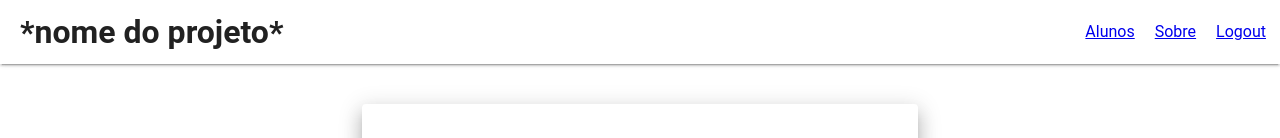
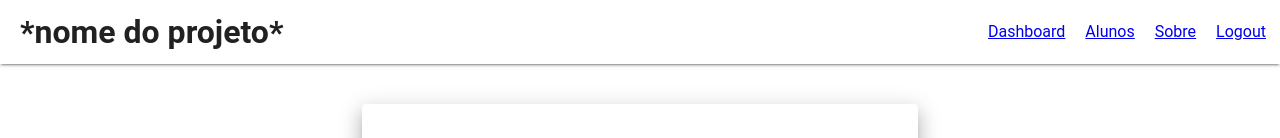
Before and after one commit to lanerLF/projeto-modulo-1, a Vue app: page / in a window 1280 px wide. Shown: the top 138 px of the page. Built offline with nearby package versions, Linux system fonts and the light colour scheme.

Commit message:
feat: adds dashboard button on the navigation bar

```diff
--- a/src/App.vue
+++ b/src/App.vue
@@ -8,6 +8,7 @@ import { RouterLink, RouterView } from "vue-router";
             <v-app-bar :elevation="2">
                 <h1 class="ma-5">*nome do projeto*</h1>
                 <template v-slot:append>
+                    <RouterLink to="/dashboard">Dashboard</RouterLink>
                     <RouterLink to="/students">Alunos</RouterLink>
                     <RouterLink to="/about">Sobre</RouterLink>
                     <RouterLink to="/">Logout</RouterLink>
```
